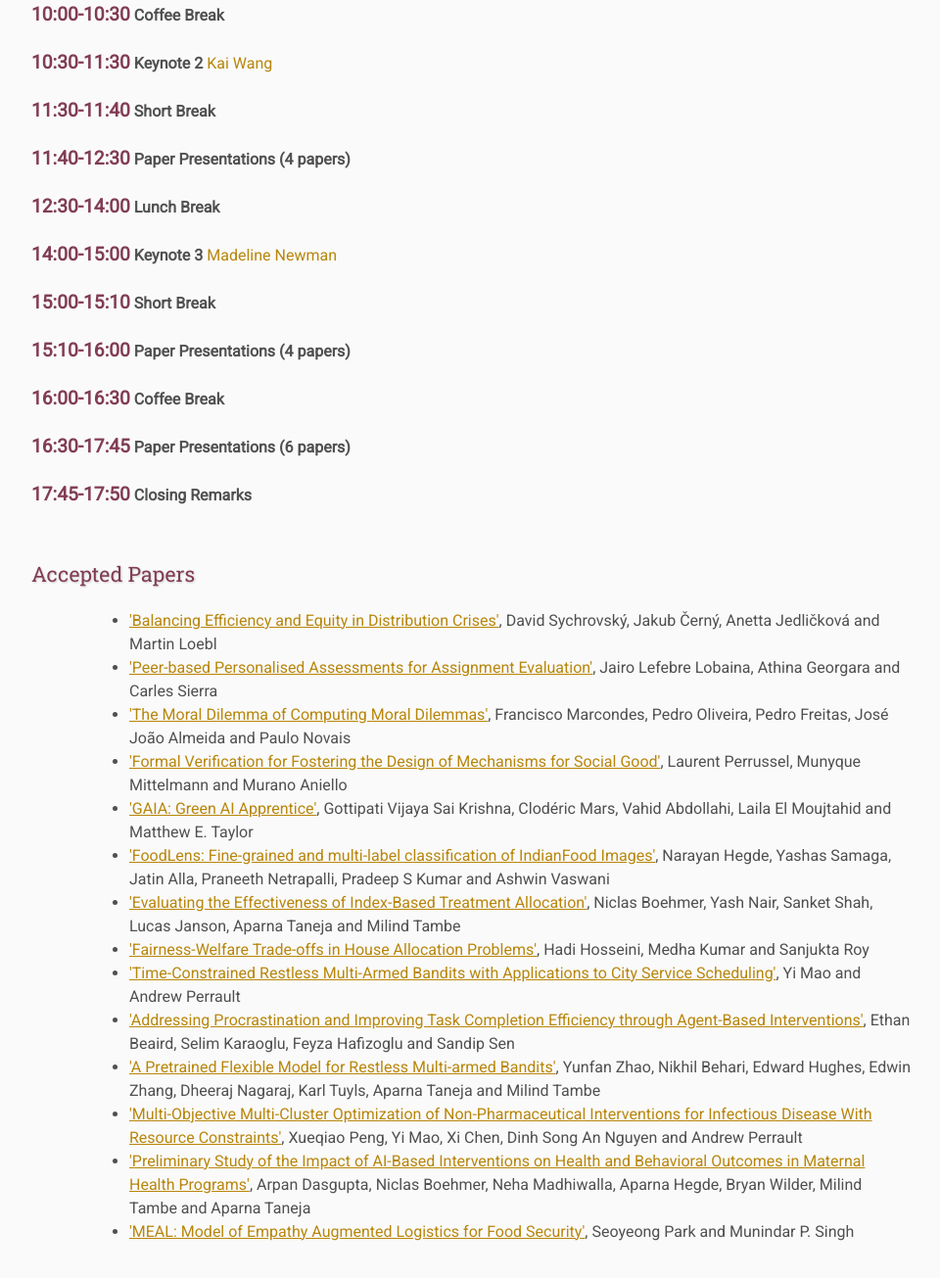
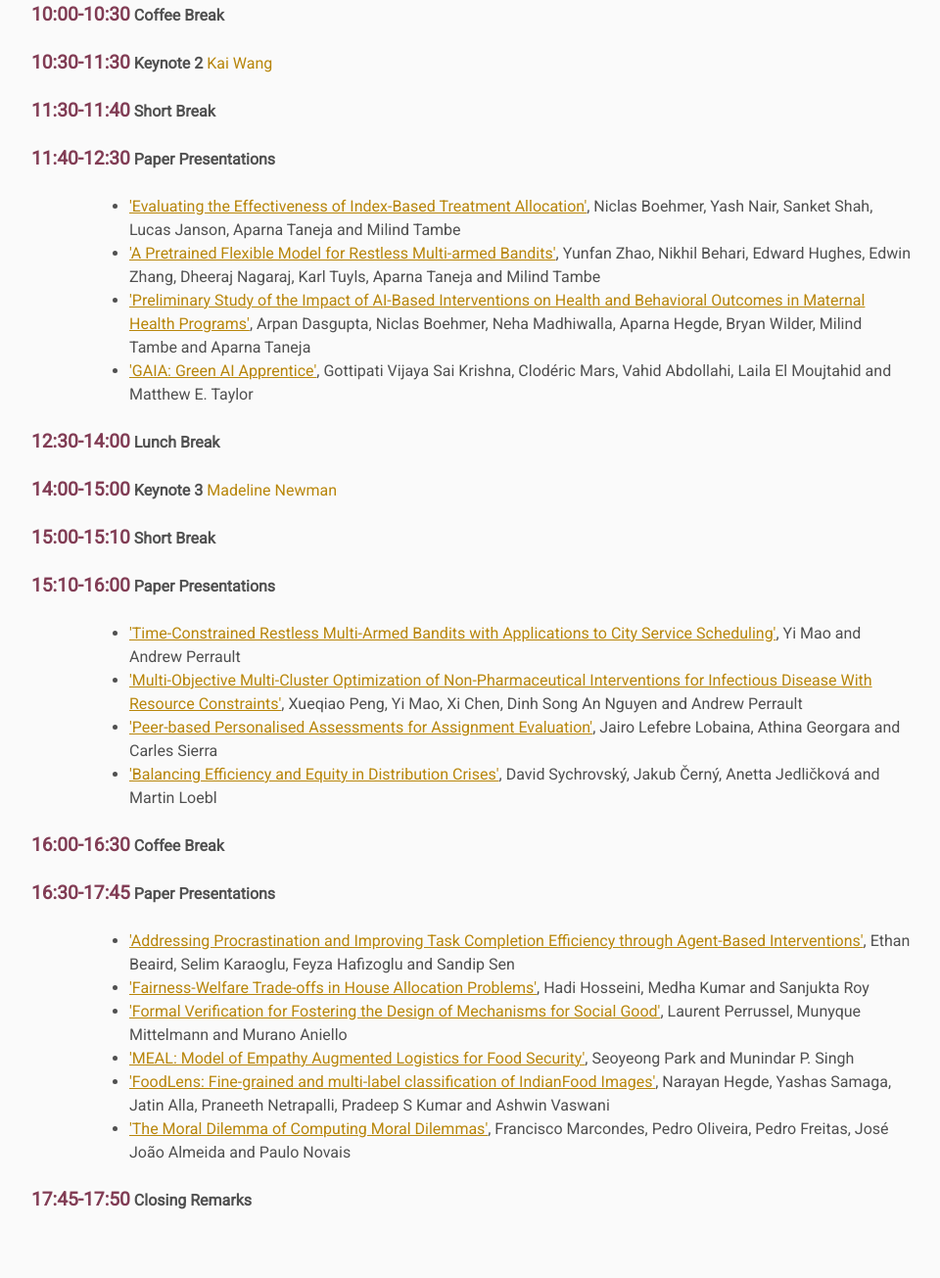
Before and after one commit to panayiotisd/aasg2024, a plain HTML site: page program/index.html in a window 1280 px wide. Shown: the part 937-2242 px from the top of the page at 98% size, without its empty margins (108-1068 px from the left). Drawn offline with Linux system fonts and the light colour scheme; files that its build step writes are made by us from their sources.

Commit message:
Updated pdf and schedule
Updated pdf and schedule

```diff
--- a/program/index.html
+++ b/program/index.html
@@ -61,7 +61,14 @@
 
     <span class="schedule">11:30-11:40</span> <b>Short Break</b></br></br>
 
-    <span class="schedule">11:40-12:30</span> <b>Paper Presentations (4 papers)</b></br></br>
+    <span class="schedule">11:40-12:30</span> <b>Paper Presentations</b>
+
+    <ul>
+        <li><a target="_blank" href="papers/AASG2024_paper_7.pdf">'Evaluating the Effectiveness of Index-Based Treatment Allocation'</a>, Niclas Boehmer, Yash Nair, Sanket Shah, Lucas Janson, Aparna Taneja and Milind Tambe</li>
+        <li><a target="_blank" href="papers/AASG2024_paper_11.pdf">'A Pretrained Flexible Model for Restless Multi-armed Bandits'</a>, Yunfan Zhao, Nikhil Behari, Edward Hughes, Edwin Zhang, Dheeraj Nagaraj, Karl Tuyls, Aparna Taneja and Milind Tambe</li>
+        <li><a target="_blank" href="papers/AASG2024_paper_13.pdf">'Preliminary Study of the Impact of AI-Based Interventions on Health and Behavioral Outcomes in Maternal Health Programs'</a>, Arpan Dasgupta, Niclas Boehmer, Neha Madhiwalla, Aparna Hegde, Bryan Wilder, Milind Tambe and Aparna Taneja</li>
+        <li><a target="_blank" href="papers/AASG2024_paper_5.pdf">'GAIA: Green AI Apprentice'</a>, Gottipati Vijaya Sai Krishna, Clodéric Mars, Vahid Abdollahi, Laila El Moujtahid and Matthew E. Taylor</li>
+    </ul>
 
     <span class="schedule">12:30-14:00</span> <b>Lunch Break</b></br></br>
 
@@ -69,16 +76,33 @@
 
     <span class="schedule">15:00-15:10</span> <b>Short Break</b></br></br>
 
-    <span class="schedule">15:10-16:00</span> <b>Paper Presentations (4 papers)</b></br></br>
+    <span class="schedule">15:10-16:00</span> <b>Paper Presentations</b>
+
+    <ul>
+        <li><a target="_blank" href="papers/AASG2024_paper_9.pdf">'Time-Constrained Restless Multi-Armed Bandits with Applications to City Service Scheduling'</a>, Yi Mao and Andrew Perrault</li>
+        <li><a target="_blank" href="papers/AASG2024_paper_12.pdf">'Multi-Objective Multi-Cluster Optimization of Non-Pharmaceutical Interventions for Infectious Disease With Resource Constraints'</a>, Xueqiao Peng, Yi Mao, Xi Chen, Dinh Song An Nguyen and Andrew Perrault</li>
+        <li><a target="_blank" href="">'Peer-based Personalised Assessments for Assignment Evaluation'</a>, Jairo Lefebre Lobaina, Athina Georgara and Carles Sierra</li>
+        <li><a target="_blank" href="papers/AASG2024_paper_1.pdf">'Balancing Efficiency and Equity in Distribution Crises'</a>, David Sychrovský, Jakub Černý, Anetta Jedličková and Martin Loebl</li>
+    </ul>
 
     <span class="schedule">16:00-16:30</span> <b>Coffee Break</b></br></br>
 
-    <span class="schedule">16:30-17:45</span> <b>Paper Presentations (6 papers)</b></br></br>
+    <span class="schedule">16:30-17:45</span> <b>Paper Presentations</b>
+
+    <ul>
+        <li><a target="_blank" href="papers/AASG2024_paper_10.pdf">'Addressing Procrastination and Improving Task Completion Efficiency through Agent-Based Interventions'</a>, Ethan Beaird, Selim Karaoglu, Feyza Hafizoglu and Sandip Sen</li>
+        <li><a target="_blank" href="papers/AASG2024_paper_8.pdf">'Fairness-Welfare Trade-offs in House Allocation Problems'</a>, Hadi Hosseini, Medha Kumar and Sanjukta Roy</li>
+        <li><a target="_blank" href="papers/AASG2024_paper_4.pdf">'Formal Verification for Fostering the Design of Mechanisms for Social Good'</a>, Laurent Perrussel, Munyque Mittelmann and Murano Aniello</li>
+        <li><a target="_blank" href="papers/AASG2024_paper_14.pdf">'MEAL: Model of Empathy Augmented Logistics for Food Security'</a>, Seoyeong Park and Munindar P. Singh</li>
+        <li><a target="_blank" href="papers/AASG2024_paper_6.pdf">'FoodLens: Fine-grained and multi-label classification of IndianFood Images'</a>, Narayan Hegde, Yashas Samaga, Jatin Alla, Praneeth Netrapalli, Pradeep S Kumar and Ashwin Vaswani</li>
+        <li><a target="_blank" href="papers/AASG2024_paper_3.pdf">'The Moral Dilemma of Computing Moral Dilemmas'</a>, Francisco Marcondes, Pedro Oliveira, Pedro Freitas, José João Almeida and Paulo Novais</li>
+    </ul>
 
     <span class="schedule">17:45-17:50</span> <b>Closing Remarks</b></br>
 
 
-    </br>
+    </br></br></br></br></br>
+
 
     <h4>Accepted Papers</h4>
 
```
Also changed, not shown: 14 other files.
